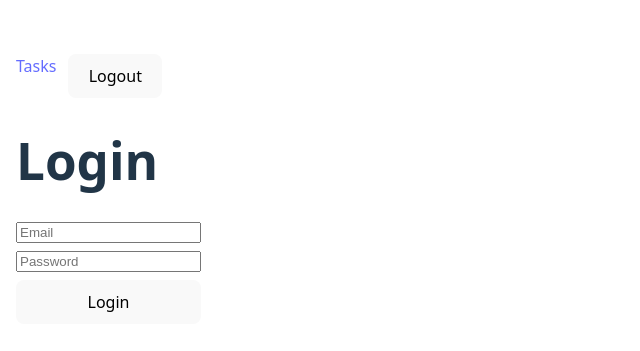
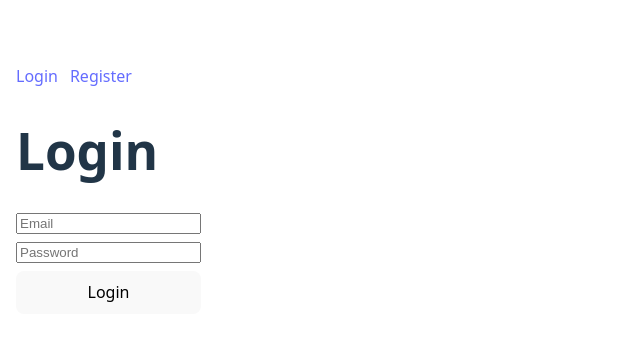
Before and after one commit to ZM-Hamad/task-manager, a React (Vite) app in the folder client/: page /login in a window 1280 px wide. Shown: the part 211-562 px from the top of the page, without its empty margins (0-640 px from the left). Built offline with nearby package versions, Linux system fonts and the light colour scheme; no server answers; sample sign-in values are in the browser's storage.

Commit message:
add useLocalStorage custom hook for auth

```diff
--- a/client/src/components/Layout.tsx
+++ b/client/src/components/Layout.tsx
@@ -1,11 +1,13 @@
 import { Link, Outlet, useNavigate } from "react-router-dom";
+import { useLocalStorage } from "../hooks/useLocalStorage";
 
 export default function Layout() {
   const navigate = useNavigate();
-  const token = localStorage.getItem("token");
+  const tokenStorage = useLocalStorage<string>("token", "");
+  const token = tokenStorage.value;
 
   function logout() {
-    localStorage.removeItem("token");
+    tokenStorage.remove();
     navigate("/login");
   }
 
--- a/client/src/hooks/useLocalStorage.ts
+++ b/client/src/hooks/useLocalStorage.ts
@@ -1,11 +1,24 @@
-import { useEffect, useState } from "react";
+import { useState } from "react";
 
-export function useLocalStorage(key: string, initialValue = "") {
-  const [value, setValue] = useState<string>(() => localStorage.getItem(key) ?? initialValue);
+export function useLocalStorage<T>(key: string, initialValue: T) {
+  const [value, setValue] = useState<T>(() => {
+    try {
+      const saved = localStorage.getItem(key);
+      return saved ? (JSON.parse(saved) as T) : initialValue;
+    } catch {
+      return initialValue;
+    }
+  });
 
-  useEffect(() => {
-    localStorage.setItem(key, value);
-  }, [key, value]);
+  function setStoredValue(newValue: T) {
+    setValue(newValue);
+    localStorage.setItem(key, JSON.stringify(newValue));
+  }
 
-  return [value, setValue] as const;
+  function remove() {
+    setValue(initialValue);
+    localStorage.removeItem(key);
+  }
+
+  return { value, setStoredValue, remove };
 }
--- a/client/src/pages/LoginPage.tsx
+++ b/client/src/pages/LoginPage.tsx
@@ -1,11 +1,14 @@
 import { useState } from "react";
 import { useNavigate } from "react-router-dom";
 import { apiPost } from "../services/apiClient";
+import { useLocalStorage } from "../hooks/useLocalStorage";
 
 type LoginResponse = { token: string };
 
 export default function LoginPage() {
   const navigate = useNavigate();
+  const tokenStorage = useLocalStorage<string>("token", "");
+
   const [email, setEmail] = useState("");
   const [password, setPassword] = useState("");
   const [error, setError] = useState("");
@@ -15,10 +18,15 @@ export default function LoginPage() {
     e.preventDefault();
     setError("");
 
+    if (!email.trim() || !password.trim()) {
+      setError("Email and password are required");
+      return;
+    }
+
     try {
       setLoading(true);
       const data = await apiPost<LoginResponse>("/api/auth/login", { email, password });
-      localStorage.setItem("token", data.token);
+      tokenStorage.setStoredValue(data.token);
       navigate("/tasks");
     } catch (err: any) {
       setError(err?.message || "Login failed");
@@ -32,12 +40,18 @@ export default function LoginPage() {
       <h1>Login</h1>
 
       <form onSubmit={onSubmit} style={{ display: "grid", gap: 8, maxWidth: 320 }}>
-        <input placeholder="Email" value={email} onChange={(e) => setEmail(e.target.value)} />
+        <input
+          placeholder="Email"
+          value={email}
+          onChange={(e) => setEmail(e.target.value)}
+          disabled={loading}
+        />
         <input
           placeholder="Password"
           type="password"
           value={password}
           onChange={(e) => setPassword(e.target.value)}
+          disabled={loading}
         />
 
         {error && <p style={{ color: "red" }}>{error}</p>}
```
